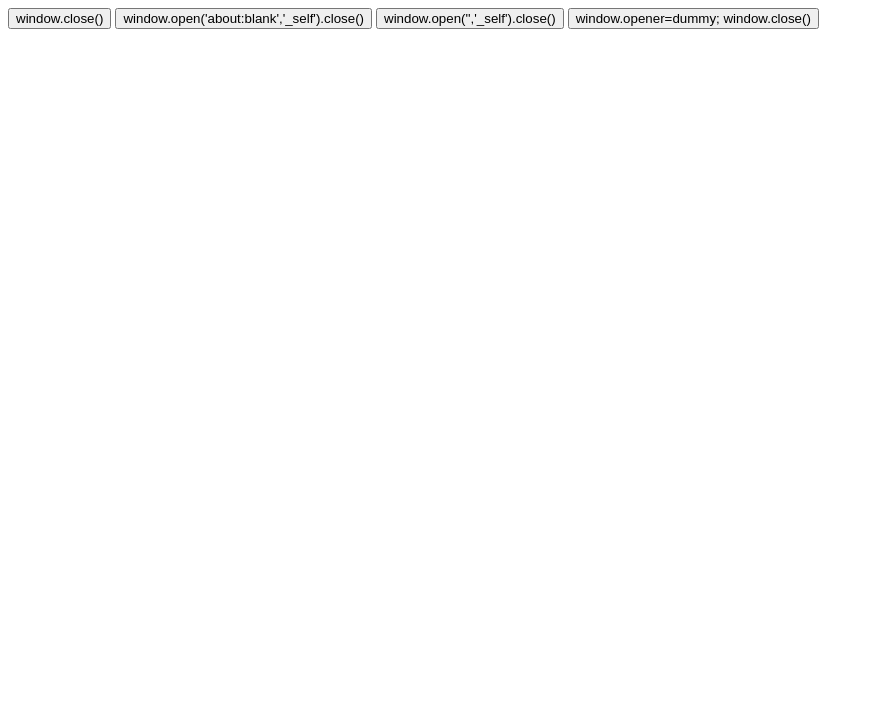
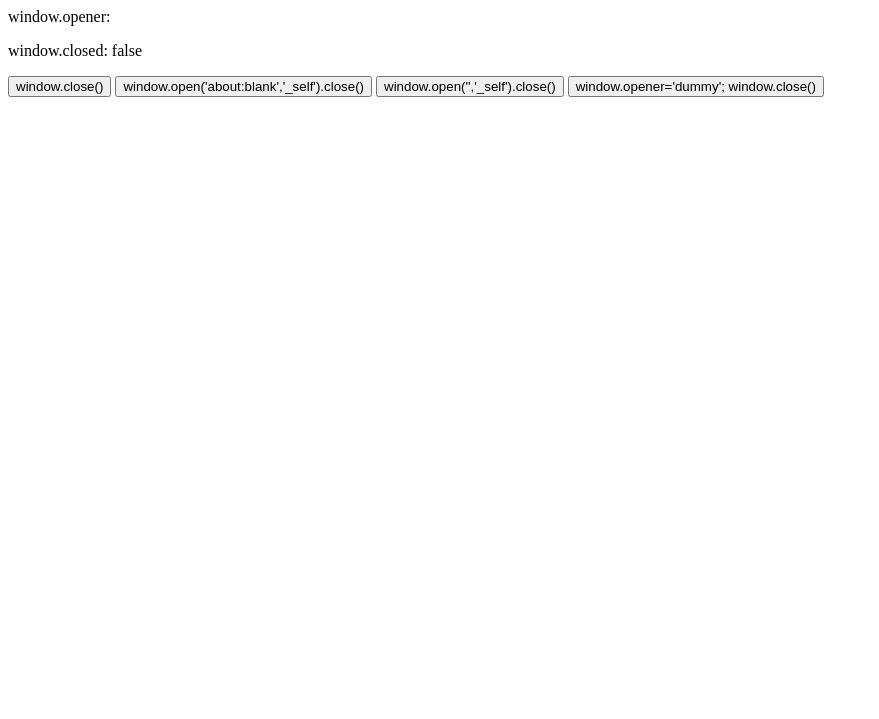
Before and after one commit to Dasu-nyan/NetlifyAndWebSiteTest, a plain HTML site: page child.html in a window 1280 px wide. Shown: the part 81-800 px from the top of the page, without its empty margins (0-879 px from the left). Drawn offline with Linux system fonts and the light colour scheme.

Commit message:
子画面の表示情報を追加

```diff
--- a/child.html
+++ b/child.html
@@ -5,15 +5,29 @@
         <meta charset="UTF-8">
         <meta name="viewport" content="width=device-width, initial-scale=1.0">
         <title>子画面</title>
+        <script>
+            function updateInfo() {
+                document.getElementById("opener-status").textContent = window.opener;
+                document.getElementById("closed-status").textContent = window.closed;
+            }
+
+            window.onload = function () {
+                updateInfo();
+                setInterval(updateInfo, 1000); // 1秒ごとに更新
+            };
+        </script>
     </head>
 
     <body>
         <h1>子画面</h1>
+        <p>window.opener: <span id="opener-status"></span></p>
+        <p>window.closed: <span id="closed-status"></span></p>
+
         <button onclick="window.close()">window.close()</button>
         <button
             onclick="window.open('about:blank', '_self').close()">window.open('about:blank','_self').close()</button>
         <button onclick="window.open('', '_self').close()">window.open('','_self').close()</button>
-        <button onclick="window.opener='dummy'; window.close()">window.opener=dummy; window.close()</button>
+        <button onclick="window.opener='dummy'; window.close()">window.opener='dummy'; window.close()</button>
     </body>
 
 </html>
```
